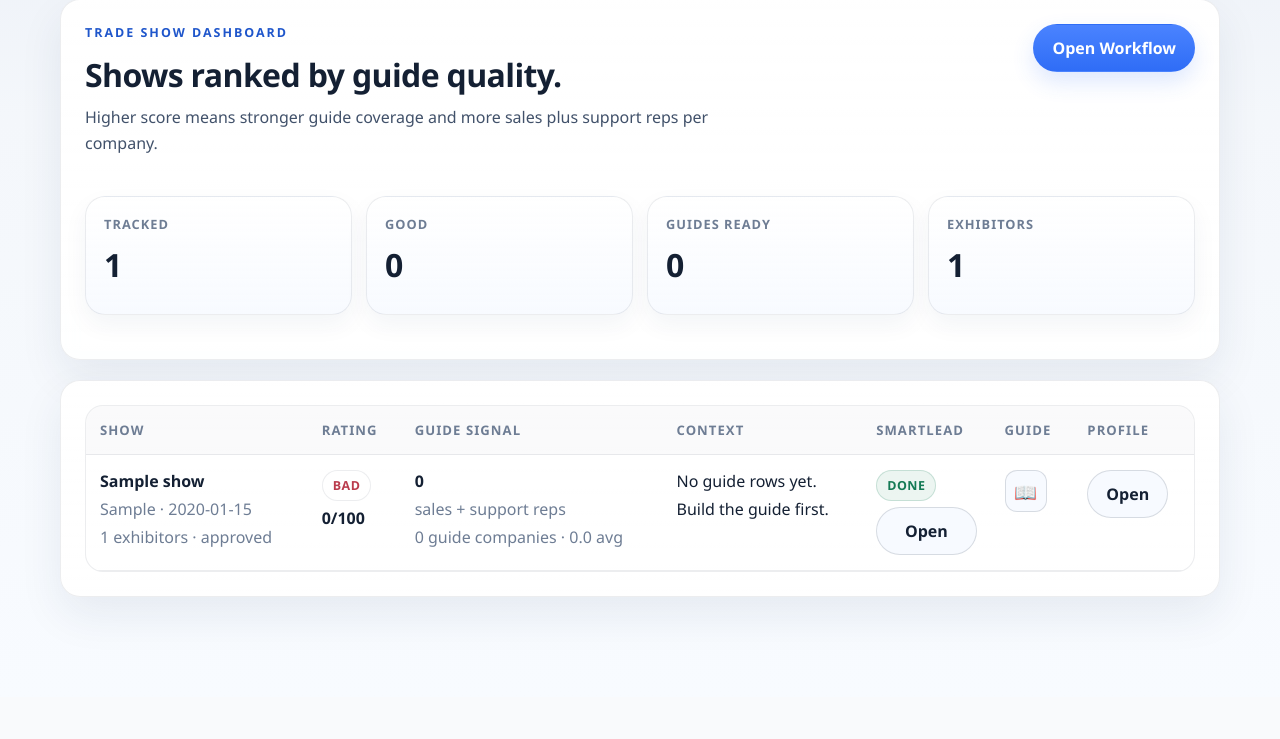
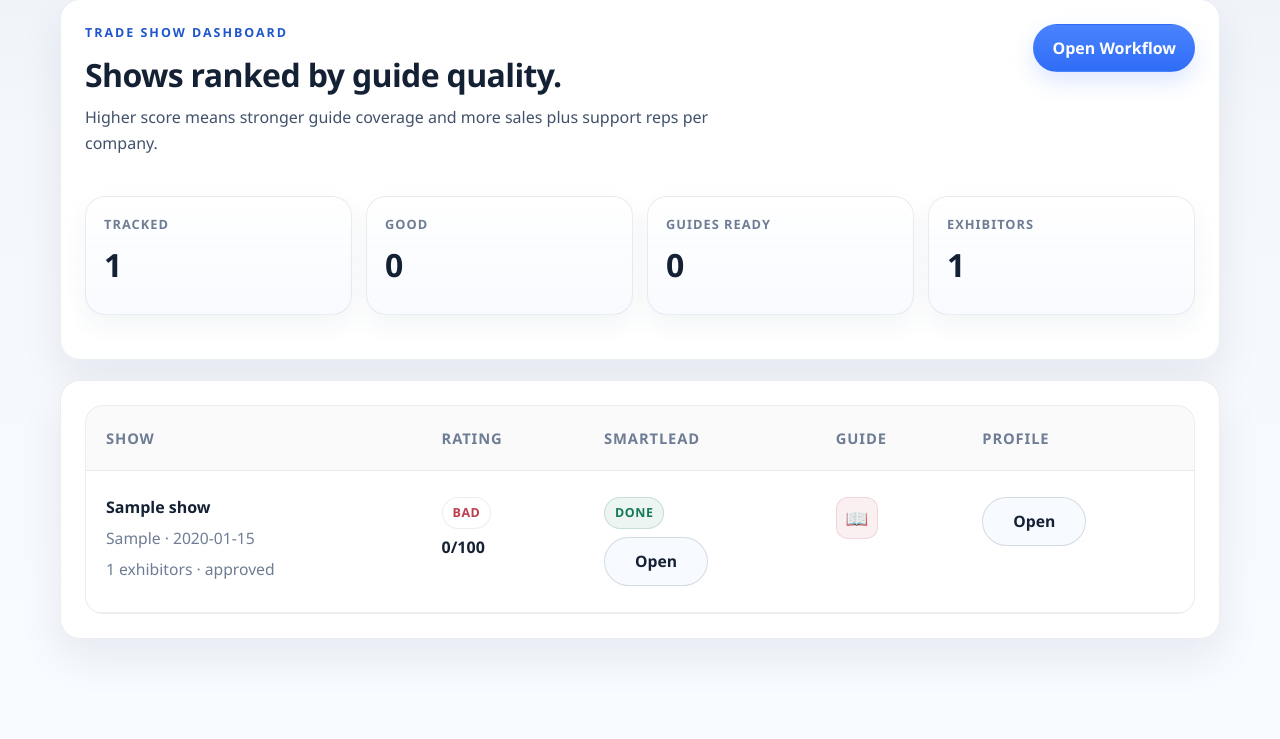
Before and after one commit to hhamzie/Conduit_TradeShow_GTM, a FastAPI app: page /shows/dashboard in a window 1280 px wide. Shown: the part 211-950 px from the top of the page. Before the commit the page ends 821 px from the top, so only its background shows below. Run offline with FastAPI, Linux system fonts and the light colour scheme; the visitor is signed in with stand-in values (Sample User, id 1); tables that the repository leaves empty hold one stand-in row (values such as "Sample post").

Commit message:
Refine dashboard actions and spacing

```diff
--- a/static/styles.css
+++ b/static/styles.css
@@ -518,25 +518,56 @@ button.button.subtle {
 }
 
 .dashboard-show-cell,
-.dashboard-context-cell,
 .dashboard-action-cell,
 .rating-cell {
   display: grid;
-  gap: 6px;
+  gap: 8px;
 }
 
 .dashboard-show-cell strong,
 .rating-cell strong {
   font-size: 1rem;
+  line-height: 1.35;
 }
 
 .dashboard-action-cell {
-  align-items: start;
+  align-items: center;
+  justify-items: start;
 }
 
 .dashboard-table td,
 .dashboard-table th {
   vertical-align: top;
+  font-size: 0.98rem;
+}
+
+.dashboard-table th {
+  padding: 22px 20px;
+  font-size: 0.92rem;
+  font-weight: 800;
+  letter-spacing: 0.06em;
+  text-transform: uppercase;
+  color: var(--muted);
+}
+
+.dashboard-table td {
+  padding: 26px 20px;
+  line-height: 1.45;
+}
+
+.dashboard-table tbody tr + tr td {
+  border-top: 1px solid var(--line);
+}
+
+.dashboard-show-cell .muted,
+.rating-cell .muted {
+  font-size: 0.98rem;
+  line-height: 1.45;
+}
+
+.action-button {
+  min-width: 104px;
+  justify-content: center;
 }
 
 .edit-show-form,
@@ -704,6 +735,7 @@ button.button.subtle {
 }
 
 .icon-button {
+  position: relative;
   display: inline-flex;
   align-items: center;
   justify-content: center;
@@ -720,6 +752,98 @@ button.button.subtle {
 .icon-button:hover {
   border-color: rgba(47, 109, 246, 0.28);
   background: rgba(255, 255, 255, 1);
+}
+
+.guide-icon-ready {
+  background: rgba(47, 109, 246, 0.1);
+  border-color: rgba(47, 109, 246, 0.18);
+}
+
+.guide-icon-missing {
+  background: rgba(186, 60, 77, 0.08);
+  border-color: rgba(186, 60, 77, 0.14);
+  color: var(--danger);
+}
+
+.action-menu {
+  position: relative;
+}
+
+.action-menu summary {
+  list-style: none;
+  cursor: pointer;
+}
+
+.action-menu summary::-webkit-details-marker {
+  display: none;
+}
+
+.action-menu-panel {
+  position: absolute;
+  top: calc(100% + 10px);
+  right: 0;
+  min-width: 190px;
+  padding: 8px;
+  border-radius: 14px;
+  border: 1px solid var(--line-strong);
+  background: rgba(255, 255, 255, 0.98);
+  box-shadow: 0 18px 34px rgba(28, 50, 94, 0.12);
+  display: grid;
+  gap: 6px;
+  z-index: 20;
+}
+
+.action-menu-link,
+.action-menu-button {
+  width: 100%;
+  display: flex;
+  align-items: center;
+  justify-content: flex-start;
+  padding: 10px 12px;
+  border: 0;
+  border-radius: 10px;
+  background: transparent;
+  color: var(--ink);
+  text-decoration: none;
+  font: inherit;
+  font-size: 0.92rem;
+  font-weight: 600;
+  cursor: pointer;
+}
+
+.action-menu-link:hover,
+.action-menu-button:hover {
+  background: rgba(47, 109, 246, 0.08);
+}
+
+[data-tooltip] {
+  position: relative;
+}
+
+[data-tooltip]::after {
+  content: attr(data-tooltip);
+  position: absolute;
+  left: 50%;
+  bottom: calc(100% + 10px);
+  transform: translateX(-50%) translateY(4px);
+  padding: 7px 10px;
+  border-radius: 10px;
+  background: rgba(20, 32, 51, 0.92);
+  color: white;
+  white-space: nowrap;
+  font-size: 0.76rem;
+  font-weight: 700;
+  letter-spacing: 0.01em;
+  opacity: 0;
+  pointer-events: none;
+  transition: opacity 120ms ease, transform 120ms ease;
+  z-index: 30;
+}
+
+[data-tooltip]:hover::after,
+[data-tooltip]:focus-visible::after {
+  opacity: 1;
+  transform: translateX(-50%) translateY(0);
 }
 
 .priority-high {
--- a/templates/show_dashboard.html
+++ b/templates/show_dashboard.html
@@ -40,8 +40,6 @@
         <tr>
           <th>Show</th>
           <th>Rating</th>
-          <th>Guide Signal</th>
-          <th>Context</th>
           <th>Smartlead</th>
           <th>Guide</th>
           <th>Profile</th>
@@ -64,28 +62,14 @@
             </div>
           </td>
           <td>
-            <div class="dashboard-context-cell">
-              <strong>{{ analysis.guide_people_total }}</strong>
-              <span class="muted">sales + support reps</span>
-              <span class="muted">{{ analysis.guide_company_count }} guide companies · {{ "%.1f"|format(analysis.guide_average_people_per_company) }} avg</span>
-            </div>
-          </td>
-          <td>
-            <div class="dashboard-context-cell">
-              {% for line in analysis.guide_context %}
-              <span>{{ line }}</span>
-              {% endfor %}
-            </div>
-          </td>
-          <td>
             <div class="dashboard-action-cell">
               {% if analysis.show.smartlead_campaign_id %}
               <span class="status-chip status-chip-success">Done</span>
-              <a class="button secondary" href="https://app.smartlead.ai/app/campaigns/{{ analysis.show.smartlead_campaign_id }}" target="_blank" rel="noreferrer">Open</a>
+              <a class="button secondary action-button" href="https://app.smartlead.ai/app/campaigns/{{ analysis.show.smartlead_campaign_id }}" target="_blank" rel="noreferrer" data-tooltip="Open Smartlead campaign">Open</a>
               {% elif can_manage %}
               <form action="/shows/{{ analysis.show.id }}/smartlead/setup" method="post">
                 <input type="hidden" name="campaign_mode" value="smart" />
-                <button class="button secondary" type="submit">Add</button>
+                <button class="button secondary action-button" type="submit" data-tooltip="Create or attach Smartlead campaign">Add</button>
               </form>
               {% else %}
               <span class="status-chip">Not added</span>
@@ -94,16 +78,29 @@
           </td>
           <td>
             <div class="dashboard-action-cell">
-              {% if can_manage and analysis.export_ready and analysis.guide_company_count == 0 %}
-              <form action="/shows/{{ analysis.show.id }}/guide/build" method="post">
-                <button class="button secondary" type="submit">Build</button>
-              </form>
+              {% if analysis.guide_company_count > 0 %}
+              <a class="icon-button guide-icon guide-icon-ready" href="/shows/{{ analysis.show.id }}/guide" data-tooltip="Open guide" aria-label="Open guide">&#128214;</a>
+              {% elif can_manage %}
+              <details class="action-menu">
+                <summary class="icon-button guide-icon guide-icon-missing" data-tooltip="No guide yet. Click for options." aria-label="Guide options">&#128214;</summary>
+                <div class="action-menu-panel">
+                  <a class="action-menu-link" href="/shows/{{ analysis.show.id }}/guide">Add rows</a>
+                  {% if analysis.export_ready %}
+                  <form action="/shows/{{ analysis.show.id }}/guide/build" method="post">
+                    <button class="action-menu-link action-menu-button" type="submit">Build from export</button>
+                  </form>
+                  {% else %}
+                  <a class="action-menu-link" href="/shows/{{ analysis.show.id }}/guide">Create blank guide</a>
+                  {% endif %}
+                </div>
+              </details>
+              {% else %}
+              <a class="icon-button guide-icon guide-icon-missing" href="/shows/{{ analysis.show.id }}/guide" data-tooltip="Guide not built yet" aria-label="Open guide">&#128214;</a>
               {% endif %}
-              <a class="icon-button" href="/shows/{{ analysis.show.id }}/guide" title="Open trade show guide" aria-label="Open trade show guide">&#128214;</a>
             </div>
           </td>
           <td>
-            <a class="button secondary" href="/shows/{{ analysis.show.id }}">Open</a>
+            <a class="button secondary action-button" href="/shows/{{ analysis.show.id }}" data-tooltip="Open show profile">Open</a>
           </td>
         </tr>
         {% endfor %}
```
